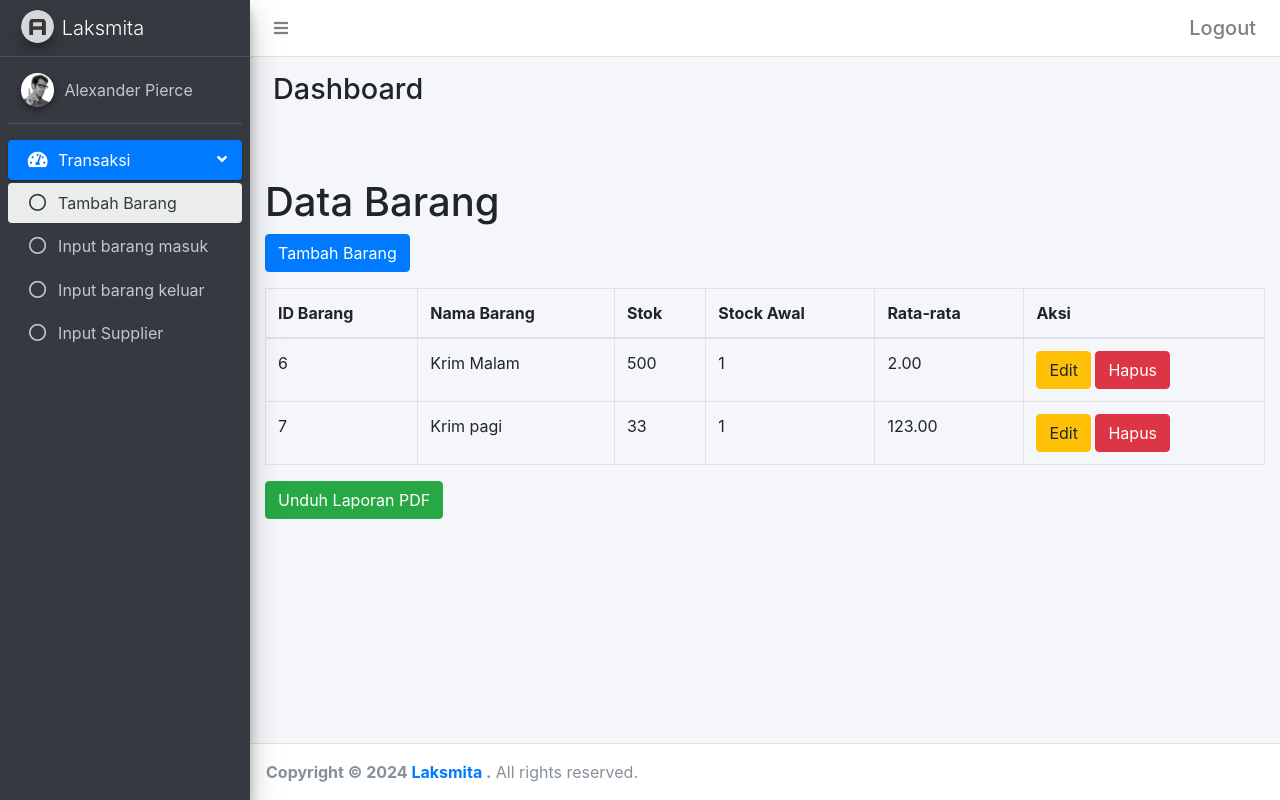
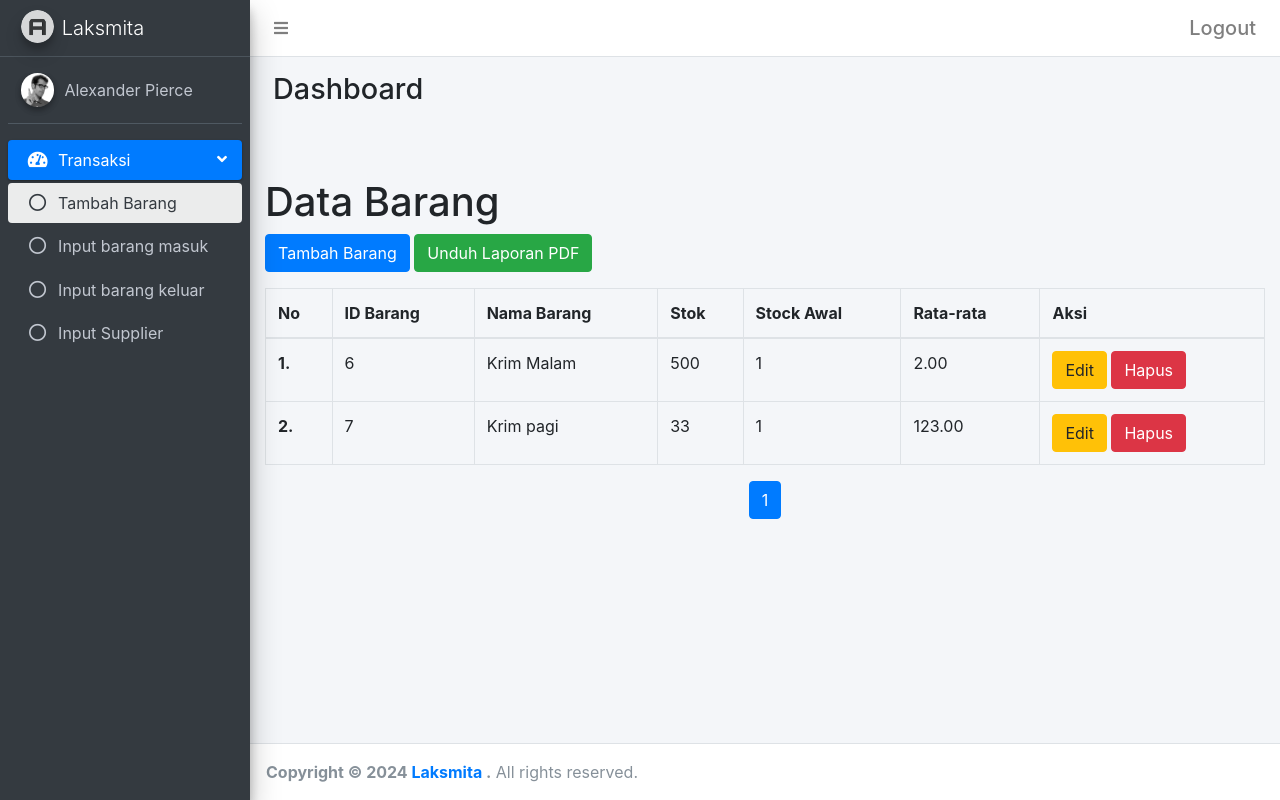
Before and after one commit to Nqadhafi/inventory-gudang, a PHP site: page /index.php?pages=barang in a window 1280 px wide. Run offline with PHP 8.4, Linux system fonts and the light colour scheme; data comes from the database, SQL or seed files in the repository; some libraries are stand-ins or nearby versions.

Commit message:
tambah paginasi

```diff
--- a/form/form_barang.php
+++ b/form/form_barang.php
@@ -1,5 +1,22 @@
 <?php
 include './config.php';
+
+$limit = 5; // Jumlah record per halaman
+$page = isset($_GET['page']) ? (int)$_GET['page'] : 1;
+$offset = ($page - 1) * $limit;
+
+// Mengambil semua barang dengan limit dan offset untuk pagination
+$sql = "SELECT * FROM barang LIMIT :limit OFFSET :offset";
+$stmt = $pdo->prepare($sql);
+$stmt->bindParam(':limit', $limit, PDO::PARAM_INT);
+$stmt->bindParam(':offset', $offset, PDO::PARAM_INT);
+$stmt->execute();
+$barangs = $stmt->fetchAll(PDO::FETCH_ASSOC);
+
+// Menghitung total barang
+$totalSql = "SELECT COUNT(*) FROM barang";
+$totalItems = $pdo->query($totalSql)->fetchColumn();
+$totalPages = ceil($totalItems / $limit);
 
 // Logika untuk menghapus barang
 if (isset($_GET['idbrg'])) {
@@ -31,10 +48,6 @@ if (isset($_GET['idbrg'])) {
         }
     }
 }
-
-// Mengambil semua barang
-$sql = "SELECT * FROM barang";
-$barangs = $pdo->query($sql)->fetchAll(PDO::FETCH_ASSOC);
 ?>
 
 <!DOCTYPE html>
@@ -63,9 +76,11 @@ $barangs = $pdo->query($sql)->fetchAll(PDO::FETCH_ASSOC);
         <?php endif; ?>
 
         <a href="?tambah=barang" class="btn btn-primary mb-3">Tambah Barang</a>
+        <a href="./form/laporan_stok.php" class="btn btn-success mb-3" target="_blank">Unduh Laporan PDF</a>
         <table class="table table-bordered">
             <thead>
                 <tr>
+                    <th>No</th>
                     <th>ID Barang</th>
                     <th>Nama Barang</th>
                     <th>Stok</th>
@@ -75,8 +90,10 @@ $barangs = $pdo->query($sql)->fetchAll(PDO::FETCH_ASSOC);
                 </tr>
             </thead>
             <tbody>
+                <?php $no= 1; ?>
                 <?php foreach ($barangs as $barang): ?>
                     <tr>
+                        <td><b><?php echo $no++?>.</b></td>
                         <td><?php echo htmlspecialchars($barang['idbrg']); ?></td>
                         <td><?php echo htmlspecialchars($barang['namabrg']); ?></td>
                         <td><?php echo htmlspecialchars($barang['stok']); ?></td>
@@ -90,7 +107,18 @@ $barangs = $pdo->query($sql)->fetchAll(PDO::FETCH_ASSOC);
                 <?php endforeach; ?>
             </tbody>
         </table>
-        <a href="./form/laporan_stok.php" class="btn btn-success mb-3">Unduh Laporan PDF</a>
+
+        <!-- Tautan pagination -->
+        <nav aria-label="Page navigation">
+            <ul class="pagination justify-content-center">
+                <?php for ($i = 1; $i <= $totalPages; $i++): ?>
+                    <li class="page-item <?php echo ($i == $page) ? 'active' : ''; ?>">
+                        <a class="page-link" href="index.php?pages=barang&page=<?php echo $i; ?>"><?php echo $i; ?></a>
+                    </li>
+                <?php endfor; ?>
+            </ul>
+        </nav>
+
     </div>
 </body>
 </html>
```
